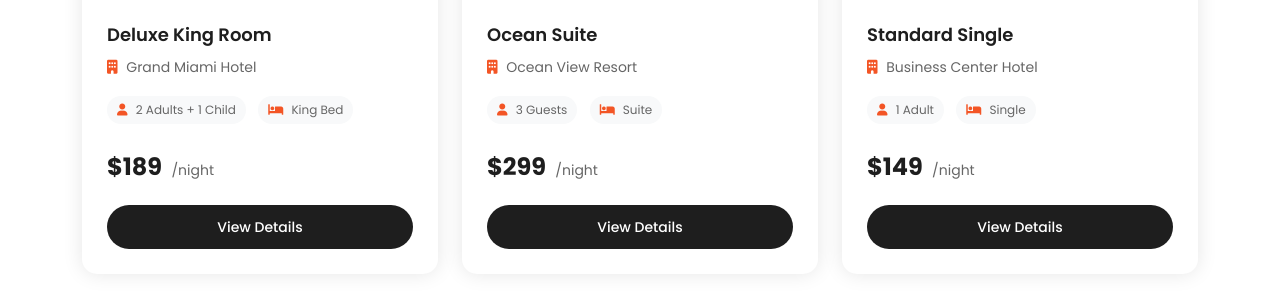
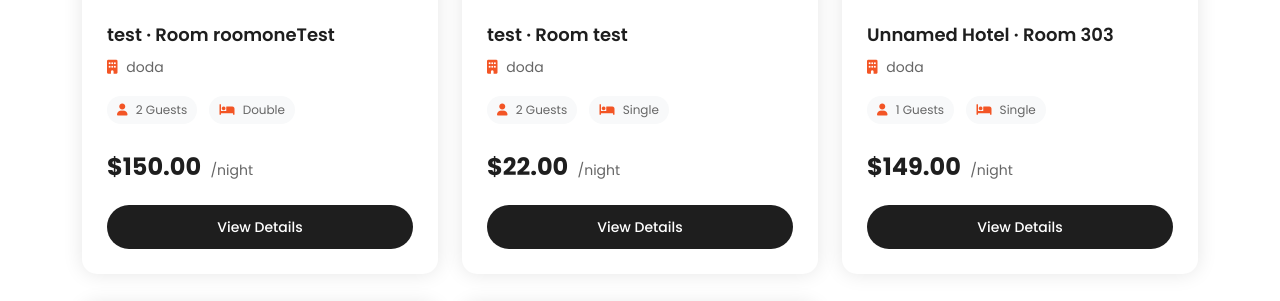
Before and after one commit to Nada-Shama/BooknStay, a Django app: page /hotels/rooms/ in a window 1280 px wide. Shown: the part 821-1122 px from the top of the page. Run offline with Django 5.2, Linux system fonts and the light colour scheme; data comes from the database, SQL or seed files in the repository; some libraries are stand-ins or nearby versions.

Commit message:
Rooms index: dynamic list of rooms with image/price; fix bad reverse to use hotels:room_detail

```diff
--- a/hotels/views.py
+++ b/hotels/views.py
@@ -91,7 +91,8 @@ def all_hotels(request):
     return render(request, 'hotels/all-hotels.html')
 
 def all_rooms(request):
-    return render(request, 'hotels/all-rooms.html')
+    rooms = Room.objects.select_related('hotel').prefetch_related('images').order_by('-created_at')
+    return render(request, 'hotels/all-rooms.html', { 'rooms': rooms })
 
 
 
--- a/templates/hotels/all-rooms.html
+++ b/templates/hotels/all-rooms.html
@@ -20,86 +20,39 @@
         <div class="col-lg-12">
           <div class="hotels-grid">
             <div class="row">
-              <!-- Room Card 1 -->
+              {% for room in rooms %}
               <div class="col-lg-4 col-md-6">
                 <div class="hotel-card">
                   <div class="hotel-image">
-                    <img src="{% static 'images/room1/ex1.jpg' %}" alt="Room Image">
-                    <div class="hotel-badge">Popular</div>
+                    {% with img=room.images.first %}
+                      {% if img %}
+                        <img src="{{ img.image.url }}" alt="Room Image">
+                      {% else %}
+                        <img src="{% static 'images/room1/ex1.jpg' %}" alt="Room Image">
+                      {% endif %}
+                    {% endwith %}
+                    <div class="hotel-badge">{{ room.get_type_display }}</div>
                   </div>
                   <div class="hotel-content">
-                    <h4>Deluxe King Room</h4>
-                    <p class="hotel-location"><i class="fa fa-building"></i> Grand Miami Hotel</p>
+                    <h4>{{ room.hotel.hotel_name }} · Room {{ room.room_number }}</h4>
+                    <p class="hotel-location"><i class="fa fa-building"></i> {{ room.hotel.city|default:room.hotel.country }}</p>
                     <div class="hotel-amenities">
-                      <span><i class="fa fa-user"></i> 2 Adults + 1 Child</span>
-                      <span><i class="fa fa-bed"></i> King Bed</span>
+                      <span><i class="fa fa-user"></i> {{ room.capacity }} Guests</span>
+                      <span><i class="fa fa-bed"></i> {{ room.get_type_display }}</span>
                     </div>
                     <div class="hotel-price">
                       <div class="price">
-                        <span class="current-price">$189</span>
+                        <span class="current-price">${{ room.price }}</span>
                         <span class="price-period">/night</span>
                       </div>
                     </div>
                     <div class="main-button">
-                      <a href="{% url 'room_details' 2 %}">View Details</a>
+                      <a href="{% url 'hotels:room_detail' room.id %}">View Details</a>
                     </div>
                   </div>
                 </div>
               </div>
-
-              <!-- Room Card 2 -->
-              <div class="col-lg-4 col-md-6">
-                <div class="hotel-card">
-                  <div class="hotel-image">
-                    <img src="{% static 'images/room1/ex2.jpg' %}" alt="Room Image">
-                    <div class="hotel-badge">Best Value</div>
-                  </div>
-                  <div class="hotel-content">
-                    <h4>Ocean Suite</h4>
-                    <p class="hotel-location"><i class="fa fa-building"></i> Ocean View Resort</p>
-                    <div class="hotel-amenities">
-                      <span><i class="fa fa-user"></i> 3 Guests</span>
-                      <span><i class="fa fa-bed"></i> Suite</span>
-                    </div>
-                    <div class="hotel-price">
-                      <div class="price">
-                        <span class="current-price">$299</span>
-                        <span class="price-period">/night</span>
-                      </div>
-                    </div>
-                    <div class="main-button">
-                      <a href="{% url 'room_details' 202 %}">View Details</a>
-                    </div>
-                  </div>
-                </div>
-              </div>
-
-              <!-- Room Card 3 -->
-              <div class="col-lg-4 col-md-6">
-                <div class="hotel-card">
-                  <div class="hotel-image">
-                    <img src="{% static 'images/room1/ex3.jpg' %}" alt="Room Image">
-                    <div class="hotel-badge">Business</div>
-                  </div>
-                  <div class="hotel-content">
-                    <h4>Standard Single</h4>
-                    <p class="hotel-location"><i class="fa fa-building"></i> Business Center Hotel</p>
-                    <div class="hotel-amenities">
-                      <span><i class="fa fa-user"></i> 1 Adult</span>
-                      <span><i class="fa fa-bed"></i> Single</span>
-                    </div>
-                    <div class="hotel-price">
-                      <div class="price">
-                        <span class="current-price">$149</span>
-                        <span class="price-period">/night</span>
-                      </div>
-                    </div>
-                    <div class="main-button">
-                      <a href="{% url 'room_details' 303 %}">View Details</a>
-                    </div>
-                  </div>
-                </div>
-              </div>
+              {% endfor %}
             </div>
           </div>
 
```
